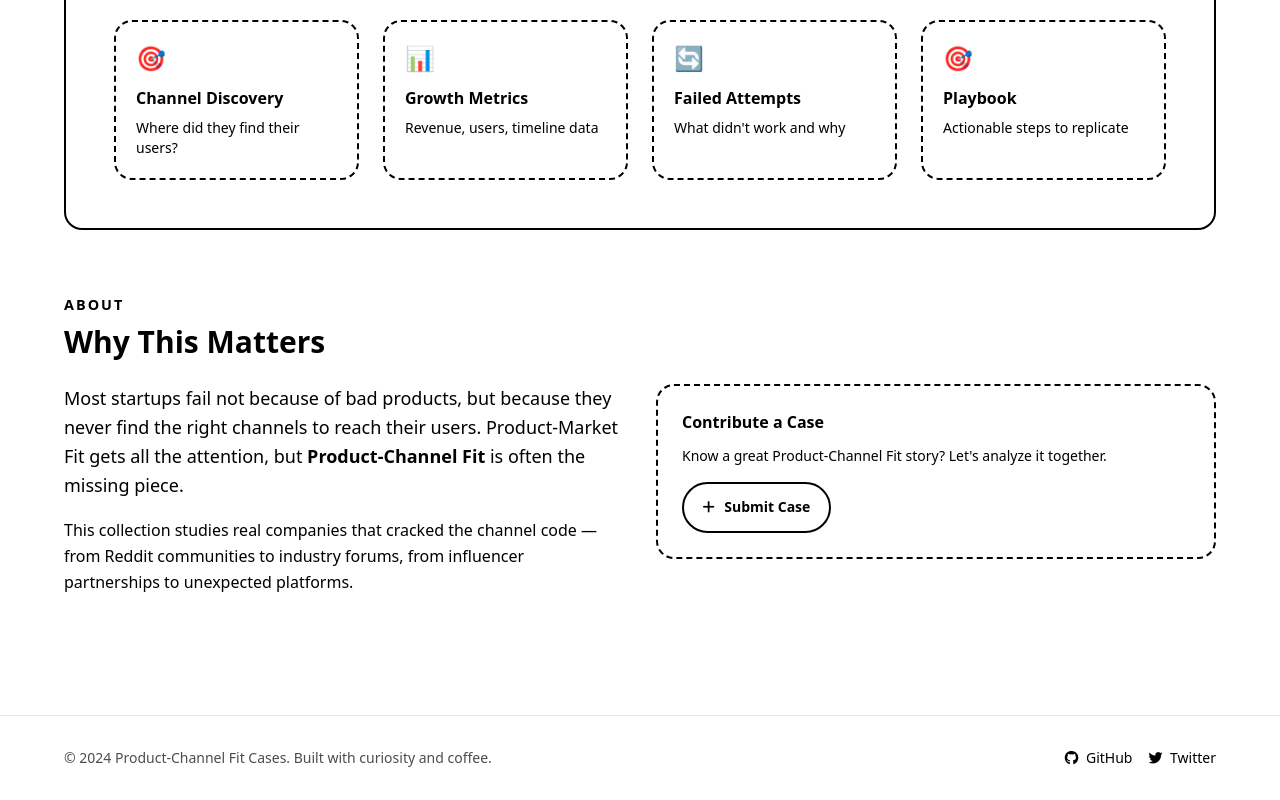
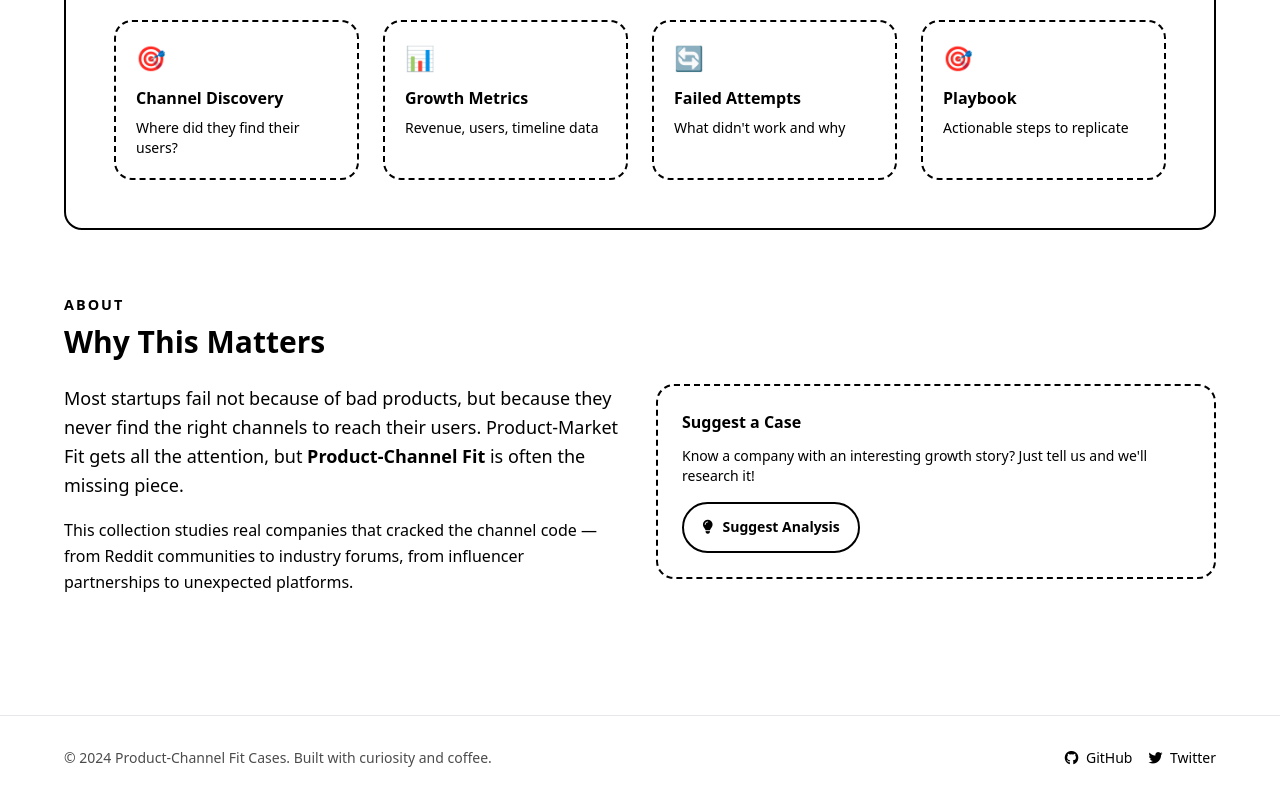
Before and after one commit to Quintas0658/Case, a plain HTML site: page index.html in a window 1280 px wide. Shown: the part 1315-2115 px from the top of the page. Drawn offline with nearby package versions, Linux system fonts and the light colour scheme.

Commit message:
Simplify case submission system based on user psychology
- Changed to 'Request Analysis' instead of complex submission
- Much simpler form: just company name + why interesting
- Added separate template for founders who want to share
- Updated button text to 'Suggest Analysis' (less intimidating)
- Lower barrier to entry = more contributions

```diff
--- a/index.html
+++ b/index.html
@@ -298,10 +298,10 @@
           </p>
         </div>
         <div class="line-box p-6">
-          <h4 class="font-bold mb-3">Contribute a Case</h4>
-          <p class="text-sm mb-4">Know a great Product-Channel Fit story? Let's analyze it together.</p>
-          <a href="https://github.com/Quintas0658/Case/issues" class="btn text-sm">
-            <i class="fa-solid fa-plus"></i> Submit Case
+          <h4 class="font-bold mb-3">Suggest a Case</h4>
+          <p class="text-sm mb-4">Know a company with an interesting growth story? Just tell us and we'll research it!</p>
+          <a href="https://github.com/Quintas0658/Case/issues/new/choose" class="btn text-sm">
+            <i class="fa-solid fa-lightbulb"></i> Suggest Analysis
           </a>
         </div>
       </div>
```
Also changed, not shown: 4 other files.
